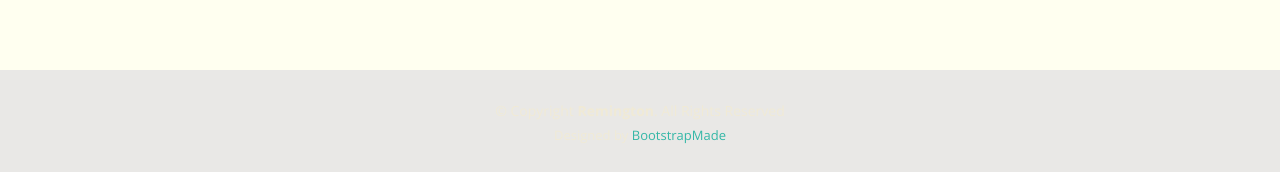
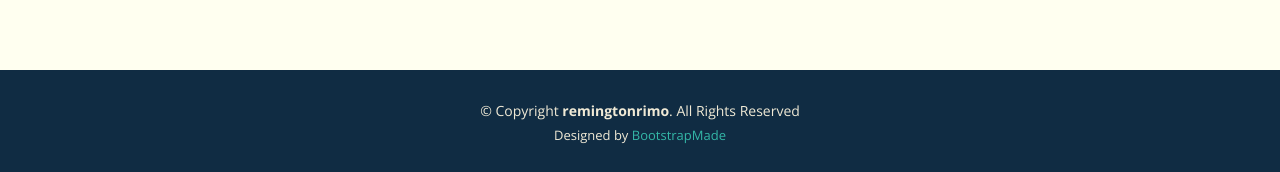
Before and after one commit to remingtonrimo/remingtonrimo.github.io, a plain HTML site: page about.html in a window 1280 px wide. Shown: the part 2358-2530 px from the top of the page. Drawn offline with nearby package versions, Linux system fonts and the light colour scheme.

Commit message:
Footer update

```diff
--- a/about.html
+++ b/about.html
@@ -240,7 +240,7 @@
   <footer id="footer">
     <div class="container">
       <div class="copyright">
-        &copy; Copyright <strong><span>Remington</span></strong>. All Rights Reserved
+        &copy; Copyright <strong><span>remingtonrimo</span></strong>. All Rights Reserved
       </div>
       <div class="credits">
         <!-- All the links in the footer should remain intact. -->
--- a/assets/css/style.css
+++ b/assets/css/style.css
@@ -1273,7 +1273,7 @@ section {
 # Footer
 --------------------------------------------------------------*/
 #footer {
-  background: #e9e8e6;
+  background: #102c43;
   padding: 30px 0;
   color: #F0EAD6;
   font-size: 14px;
```
Also changed, not shown: contact.html (+1 -1 lines), index.html (+1 -1 lines), news.html (+1 -1 lines), photos.html (+1 -1 lines).
